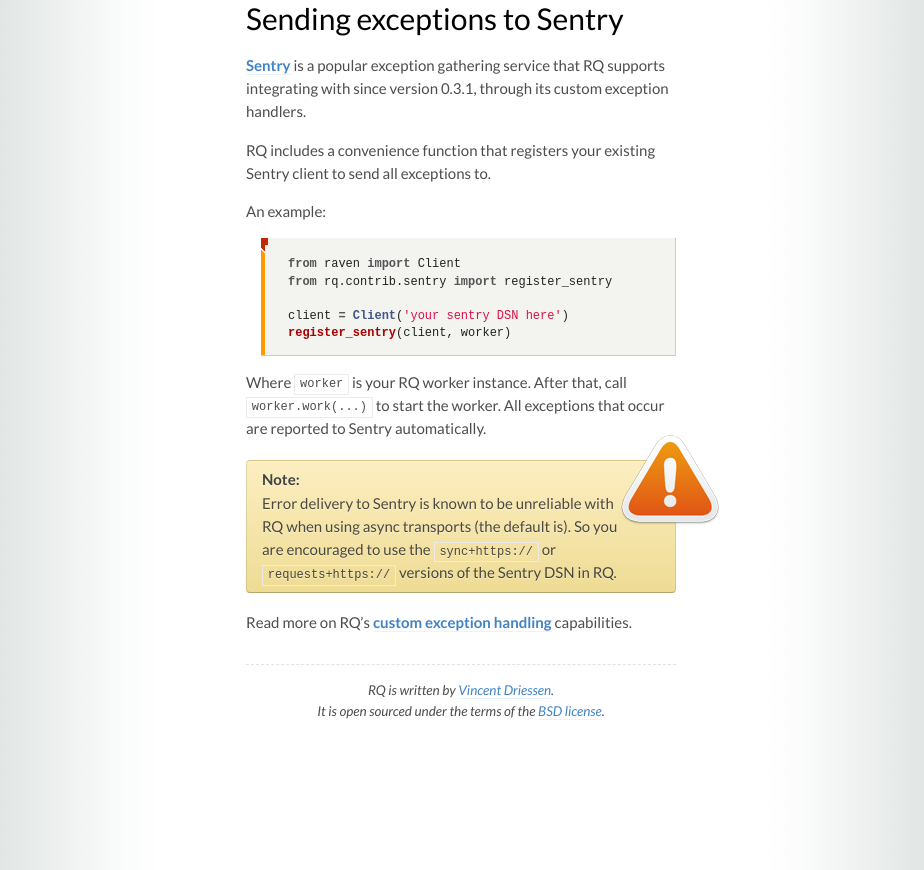
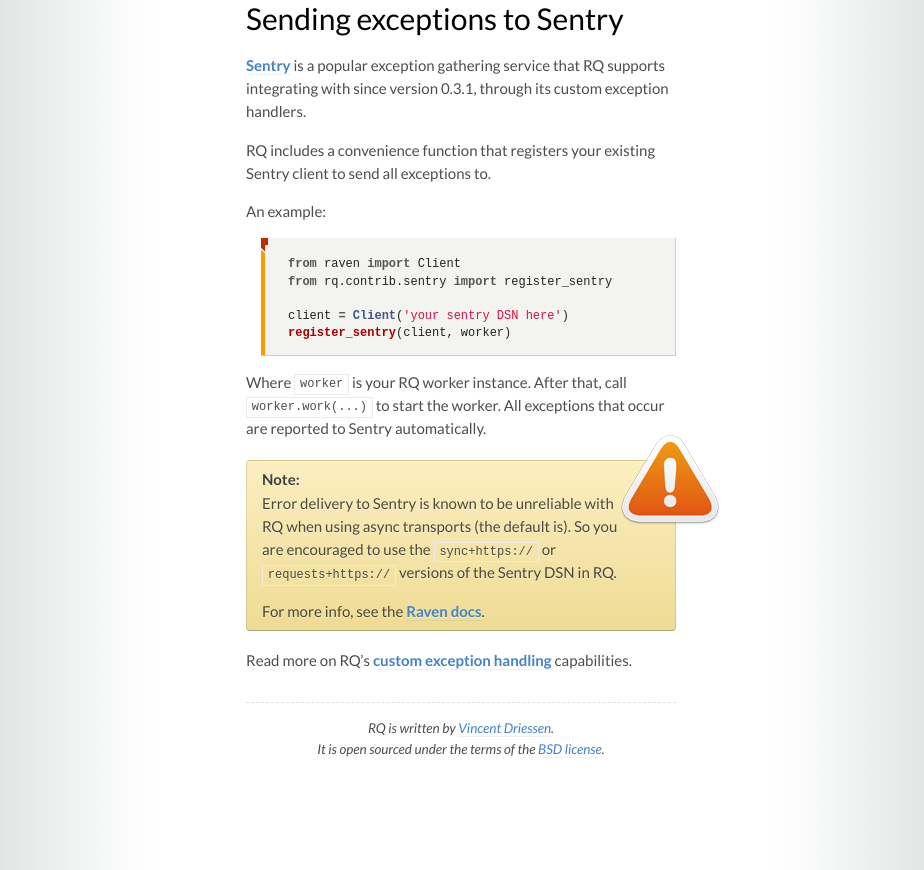
Before and after one commit to rq/rq, a Jekyll site: the page built from patterns/sentry.md, in a window 1280 px wide, cut to the strip 324-1194 px from the top of the page. Shown: the whole strip, without its empty margins (179-1103 px from the left). Built offline with Jekyll 4.4.1, drawn with Linux system fonts in a browser that asks for light colours; some web fonts are replaced; Markdown is read by kramdown in place of the engine named in the settings.

Commit message:
Add link to Raven docs.

```diff
--- a/patterns/sentry.md
+++ b/patterns/sentry.md
@@ -35,6 +35,10 @@
       <code>sync+https://</code> or <code>requests+https://</code> versions of
       the Sentry DSN in RQ.
     </p>
+    <p>
+      For more info, see the
+      <a href="http://raven.readthedocs.org/en/latest/transports/index.html#transports">Raven docs</a>.
+    </p>
 </div>
 
 Read more on RQ's [custom exception handling](/docs/exceptions/) capabilities.
```
